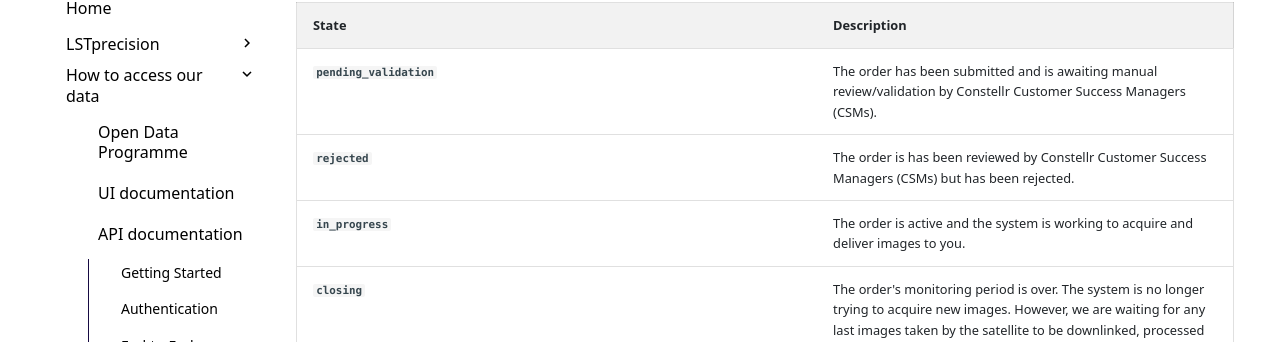
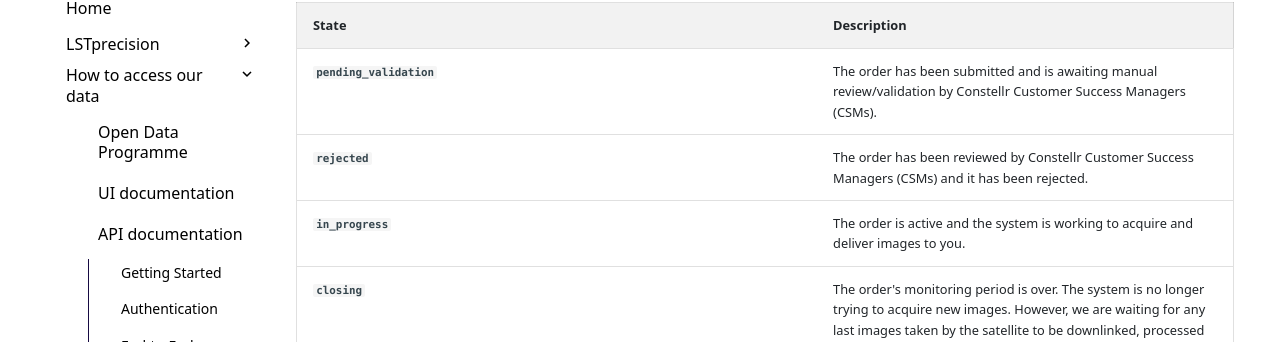
Before and after one commit to constellr/product-lst, an MkDocs documentation site: the page built from docs/API-documentation.md, in a window 1280 px wide and 900 px high, scrolled down 1687 px. Shown: the part 112-454 px from the top of the window. Built offline with MkDocs 1.6.1 and Material for MkDocs 9.7.7, drawn with Linux system fonts in a browser that asks for light colours; the version menu is left out.

Commit message:
fix grammar

```diff
--- a/docs/API-documentation.md
+++ b/docs/API-documentation.md
@@ -60,7 +60,7 @@ You can track an order's lifecycle using its `state` property. Once created, an
 | State | Description                                                                                                                                                                                                                                 |
 | :--- |:--------------------------------------------------------------------------------------------------------------------------------------------------------------------------------------------------------------------------------------------|
 | **`pending_validation`** | The order has been submitted and is awaiting manual review/validation by Constellr Customer Success Managers (CSMs).                                                                                                                        |
-| **`rejected`**           | The order is has been reviewed by Constellr Customer Success Managers (CSMs) but has been rejected.                                                                                                                                         |
+| **`rejected`**           | The order has been reviewed by Constellr Customer Success Managers (CSMs) and it has been rejected.                                                                                                                                         |
 | **`in_progress`**        | The order is active and the system is working to acquire and deliver images to you.                                                                                                                                                         |
 | **`closing`**            | The order's monitoring period is over. The system is no longer trying to acquire new images. However, we are waiting for any last images taken by the satellite to be downlinked, processed and quality controlled before the order closes. |
 | **`closed`**             | The order is complete and all of your data has been delivered.                                                                                                                                                                              |
```
